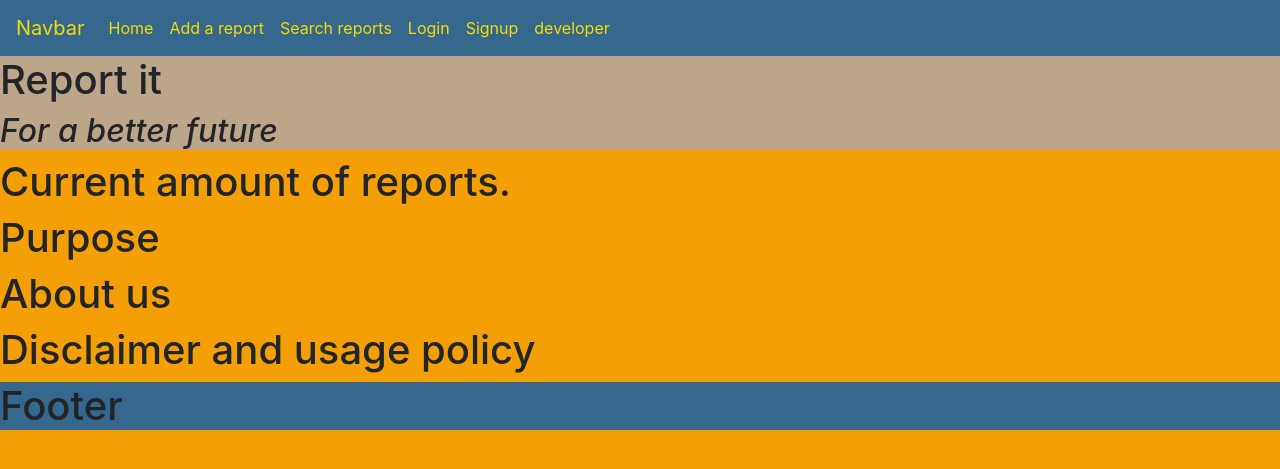
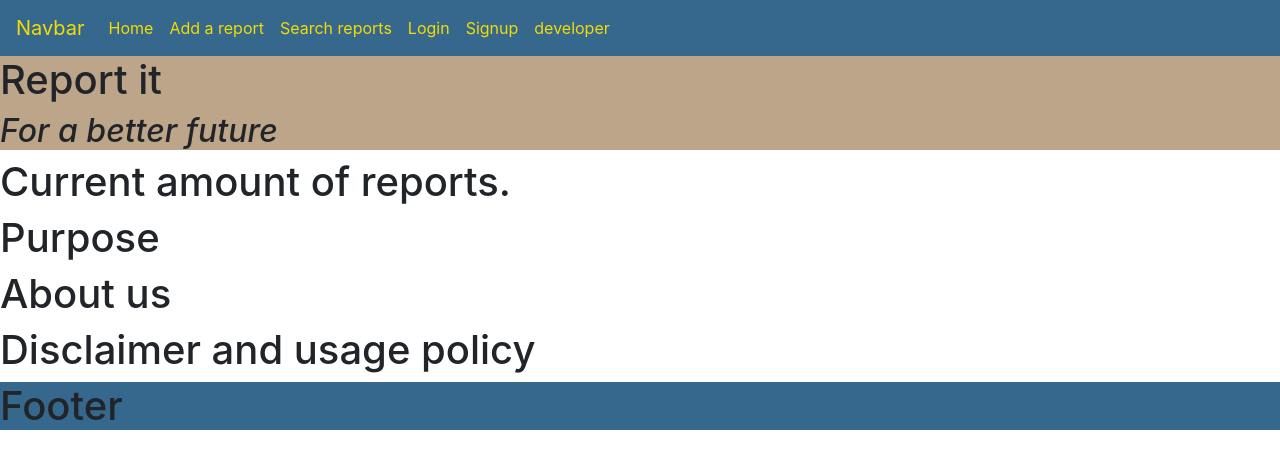
Before and after one commit to cgpalmer/ms3-project-2, a Flask app: page / in a window 1280 px wide. Shown: the top 469 px of the page. Run offline with Flask 2, Linux system fonts and the light colour scheme; data that the repository does not hold is empty; some libraries are stand-ins or nearby versions.

Commit message:
Getting rid of the body class.

```diff
--- a/static/css/style.css
+++ b/static/css/style.css
@@ -1,6 +1,4 @@
-.body{
-    background-color: #f49f05;
-}
+
 
 
 .navbar{
```
